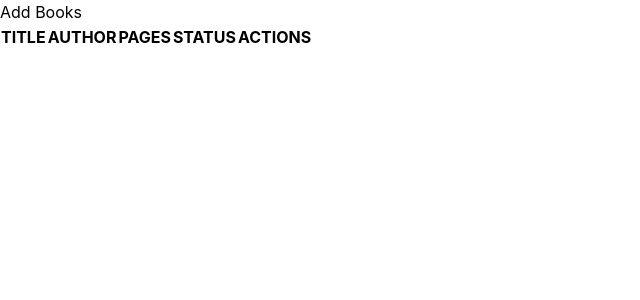
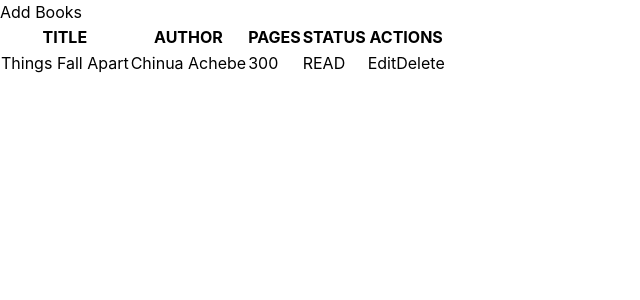
Before and after one commit to Danny4life/book-mania-ui, a React app: page /book-list in a window 1280 px wide. Shown: the top 300 px of the page, without its empty margins (0-640 px from the left). Built offline with nearby package versions, Linux system fonts and the light colour scheme; the HTML template or start-up script is replaced by a standard one.

Commit message:
create add book page

```diff
--- a/src/pages/books/BookList.jsx
+++ b/src/pages/books/BookList.jsx
@@ -1,3 +1,5 @@
+import { Link } from "react-router-dom";
+
 const BookList = () => {
     return (
         <section className="container mx-auto my-8">
@@ -11,19 +13,49 @@ const BookList = () => {
 
             </div>
             <section className="flex shadow border-b md:ml-[-8px] ml-4">
-                <table className="min-w-full">
+                <table className="min-w-full flex md:flex-col justify-between">
                     <thead className="bg-gray-50">
-                        <tr className="flex justify-between">
+                        <tr className="flex md:justify-between flex-col md:flex-row">
                             <th className="text-left text-xs font-medium md:text-base text-gray-500 uppercase md:tracking-wider py-3 md:px-6">TITLE</th>
                             <th className="text-left text-xs font-medium md:text-base text-gray-500 uppercase md:tracking-wider py-3 md:px-6">AUTHOR</th>
                             <th className="text-left text-xs font-medium md:text-base text-gray-500 uppercase md:tracking-wider py-3 md:px-6">PAGES</th>
                             <th className="text-left text-xs font-medium md:text-base text-gray-500 uppercase md:tracking-wider py-3 md:px-6">STATUS</th>
-                            <th className="text-right text-xs font-medium md:text-base text-gray-500 uppercase md:tracking-wider py-3 md:px-6">ACTIONS</th>
+                            <th className="md:text-right text-left text-xs font-medium md:text-base text-gray-500 uppercase md:tracking-wider py-3 md:px-6">ACTIONS</th>
                         </tr>
                     </thead>
-
+                    <tbody className="bg-white">
+                        <tr className="flex md:justify-between flex-col md:flex-row">
+                            <td className="md:text-left md:px-6 md:py-4 py-2 px-4 md:whitespace-nowrap">
+                                <div className="text-sm text-gray-500">
+                                    Things Fall Apart
+                                </div>
+                            </td>
+                            <td className="md:text-left md:px-6 md:py-4 py-2 px-4 md:whitespace-nowrap md:relative">
+                                <div className="text-sm text-gray-500 md:absolute md:right-[12px]">
+                                    Chinua Achebe
+                                </div>
+                            </td>
+                            <td className="md:text-left md:px-6 md:py-4 py-2 px-4 md:whitespace-nowrap md:relative pt-5">
+                                <div className="text-sm text-gray-500 md:absolute md:right-[20px]">
+                                    300
+                                </div>
+                            </td>
+                            <td className="md:text-left md:px-6 md:py-4 py-2 px-4 md:whitespace-nowrap md:relative">
+                                <div className="text-sm text-gray-500 md:absolute right-[-4px]">
+                                    READ
+                                </div>
+                            </td>
+                            <td className="md:text-right text-left md:px-6 md:py-4 py-2 px-2 md:whitespace-nowrap md:relative left-2">
+                                <Link href="" className="text-indigo-600 hover:text-indigo-800 px-2">
+                                    Edit
+                                </Link>
+                                <Link href="" className="text-red-600 hover:text-red-800 px-2">
+                                    Delete
+                                </Link>
+                            </td>
+                        </tr>
+                    </tbody>
                 </table>
-
             </section>
         </section>
     );
```
Also changed, not shown: src/pages/books/AddBook.jsx (added, +9 -0 lines).
